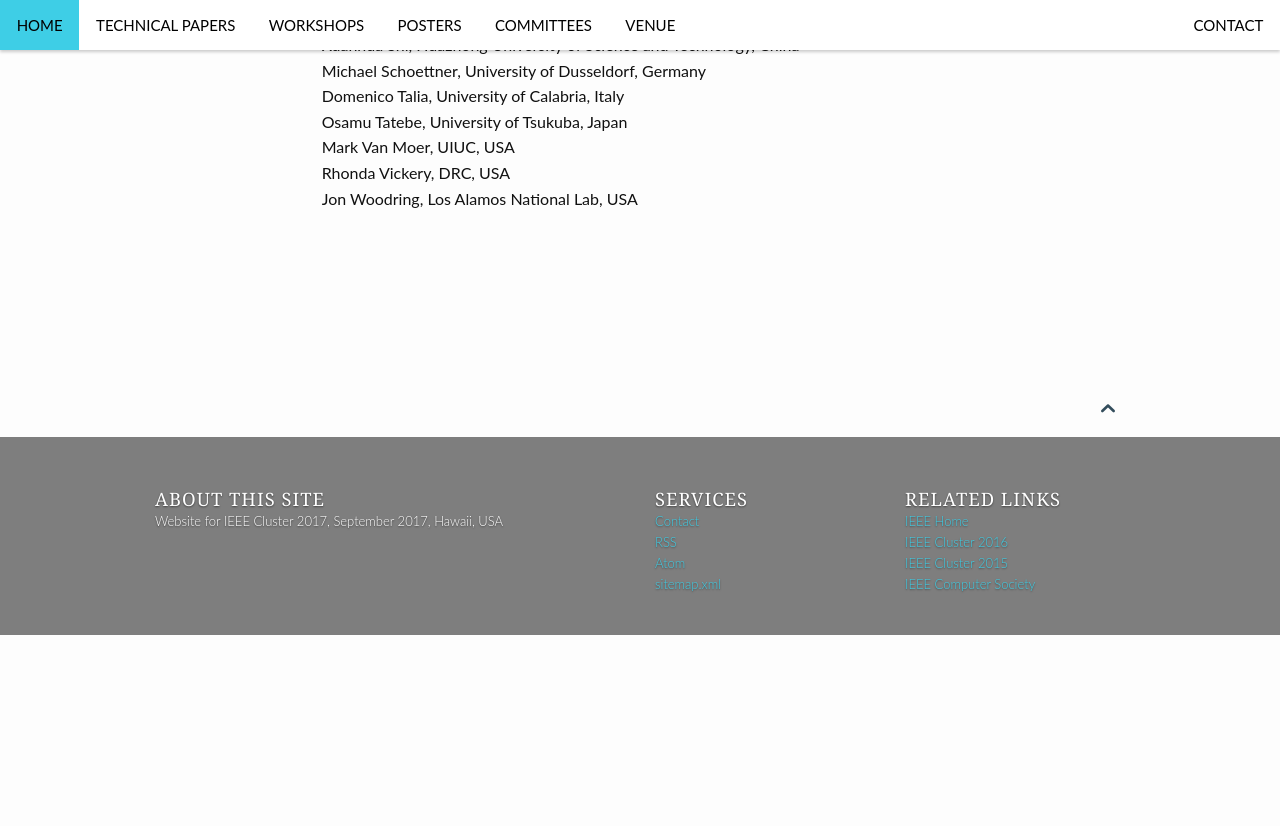
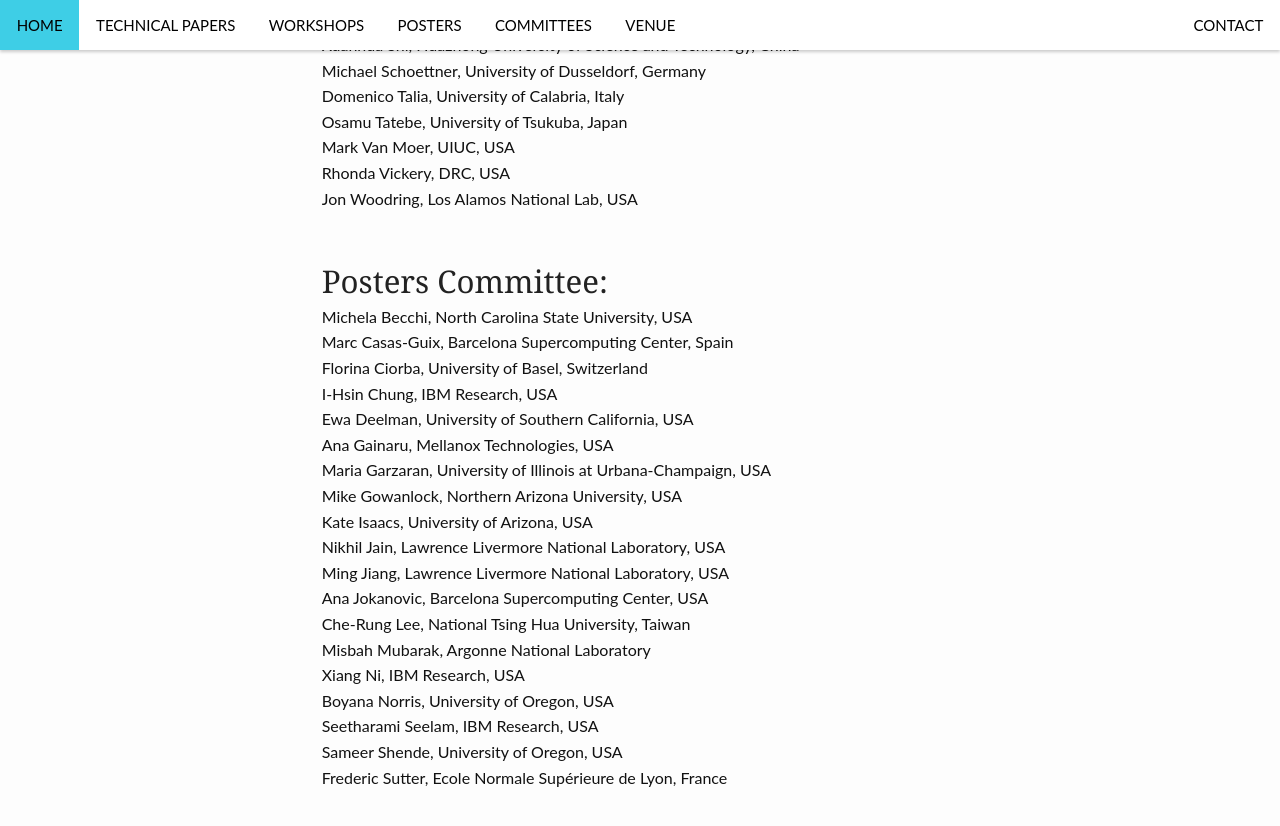
Before and after one commit to cluster17/cluster17.github.io, a Jekyll site: the page built from committees/index.md, in a window 1280 px wide and 900 px high, scrolled down 4939 px. Shown: the top 826 px of the window. Built offline with Jekyll 4.4.1, drawn with Linux system fonts in a browser that asks for light colours; before the commit the page ends 5574 px from its top, so only the background shows below that.

Commit message:
Adding call for posters

```diff
--- a/committees/index.md
+++ b/committees/index.md
@@ -198,3 +198,26 @@ Osamu Tatebe,  University of Tsukuba, Japan<br>
 Mark Van Moer,  UIUC, USA<br>
 Rhonda Vickery, DRC, USA<br>
 Jon Woodring,  Los Alamos National Lab, USA<br>
+
+
+<h2>Posters Committee: </h2>
+
+Michela Becchi, North Carolina State University, USA<br>
+Marc Casas-Guix, Barcelona Supercomputing Center, Spain<br>
+Florina Ciorba, University of Basel, Switzerland<br>
+I-Hsin Chung, IBM Research, USA<br>
+Ewa Deelman, University of Southern California, USA<br>
+Ana Gainaru, Mellanox Technologies, USA<br>
+Maria Garzaran, University of Illinois at Urbana-Champaign, USA<br>
+Mike Gowanlock, Northern Arizona University, USA<br>
+Kate Isaacs, University of Arizona, USA<br>
+Nikhil Jain, Lawrence Livermore National Laboratory, USA<br>
+Ming Jiang, Lawrence Livermore National Laboratory, USA<br>
+Ana Jokanovic, Barcelona Supercomputing Center, USA<br>
+Che-Rung Lee, National Tsing Hua University, Taiwan<br>
+Misbah Mubarak, Argonne National Laboratory<br>
+Xiang Ni, IBM Research, USA<br>
+Boyana Norris, University of Oregon, USA<br>
+Seetharami Seelam, IBM Research, USA<br>
+Sameer Shende, University of Oregon, USA<br>
+Frederic Sutter, Ecole Normale Supérieure de Lyon, France<br>
```
Also changed, not shown: posters/index.md (+42 -3 lines).
